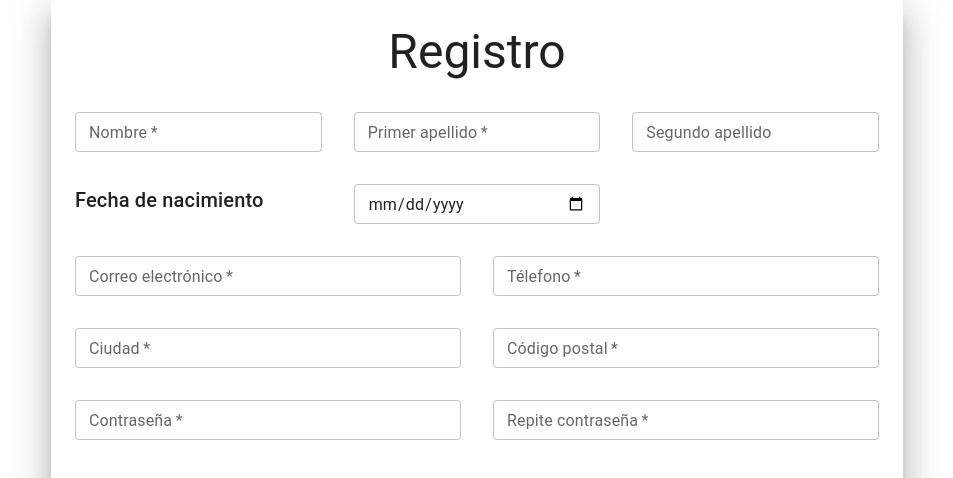
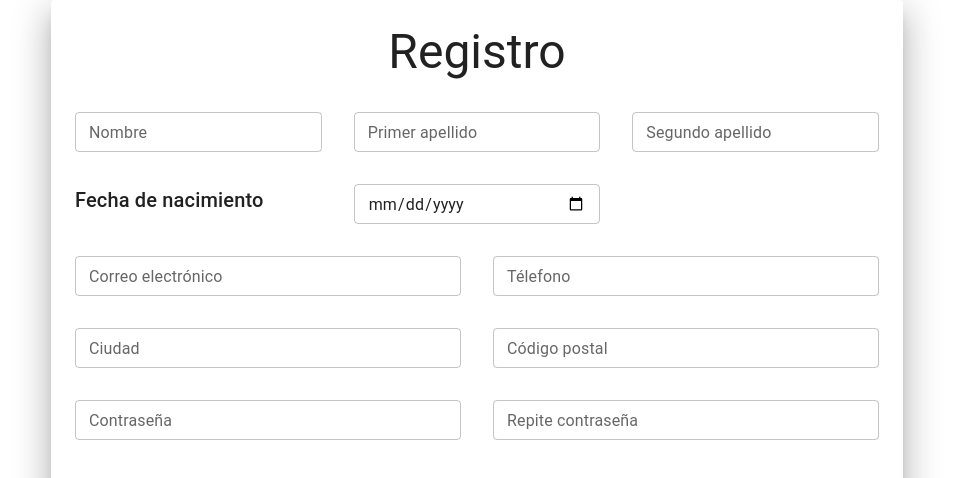
Before and after one commit to TFG-Gestion-de-actividades-de-CISV/ReactFront, a React (Vite) app: page /signup in a window 1280 px wide. Shown: the top 478 px of the page, without its empty margins (163-1116 px from the left). Built offline with nearby package versions, Linux system fonts and the light colour scheme.

Commit message:
llamadas a back funcionan

```diff
--- a/src/Components/SignupForm.jsx
+++ b/src/Components/SignupForm.jsx
@@ -3,15 +3,38 @@ import { useForm } from "react-hook-form";
 import { Link } from "react-router-dom";
 import React, { useState } from "react";
 
-const LoginForm = () => {
+const RegisterForm = () => {
   const {
     register,
     formState: { errors },
     handleSubmit,
   } = useForm();
 
+  const url = "http://localhost:8000/web_user/register/";
   function onSubmit(data) {
-    console.log(data);
+    const profileData = {
+      name: data.name,
+      surname: data.surname,
+      second_surname: data.second_surname,
+      city: data.city,
+      postal_code: data.postal_code,
+      phone: data.phone,
+      birthdate: data.birthdate,
+    };
+
+    const userData = {
+      email: data.email,
+      password: data.password,
+      profile: profileData,
+    };
+
+    fetch(url, {
+      method: "POST",
+      headers: {
+        "Content-Type": "application/json",
+      },
+      body: JSON.stringify(userData),
+    });
   }
   const [alergias, setAlergias] = useState(false);
   const [familiares, setFamiliares] = useState(false);
@@ -36,19 +59,19 @@ const LoginForm = () => {
           <Grid item xs={12} md={4}>
             <TextField
               label="Nombre"
-              required
               size="small"
               type="text"
               fullWidth
+              {...register("name")}
             />
           </Grid>
           <Grid item xs={12} md={4}>
             <TextField
               label="Primer apellido"
-              required
               size="small"
               type="text"
               fullWidth
+              {...register("surname")}
             />
           </Grid>
           <Grid item xs={12} md={4}>
@@ -57,69 +80,74 @@ const LoginForm = () => {
               size="small"
               type="text"
               fullWidth
+              {...register("second_surname")}
             />
           </Grid>
           <Grid item xs={12} md={4}>
             <Typography variant="h6">Fecha de nacimiento</Typography>
           </Grid>
           <Grid item xs={12} md={4}>
-            <TextField required size="small" type="date" fullWidth />
+            <TextField
+              size="small"
+              type="date"
+              fullWidth
+              {...register("birthdate")}
+            />
           </Grid>
           <Grid item xs={12} md={6}>
             <TextField
               label="Correo electrónico"
-              required
               size="small"
               type="text"
               fullWidth
+              {...register("email")}
             />
           </Grid>
           <Grid item xs={12} md={6}>
             <TextField
               label="Télefono"
-              required
               size="small"
               type="text"
               fullWidth
+              {...register("phone")}
             />
           </Grid>
 
           <Grid item xs={12} md={6}>
             <TextField
               label="Ciudad"
-              required
               size="small"
               type="text"
               fullWidth
+              {...register("city")}
             />
           </Grid>
 
           <Grid item xs={12} md={6}>
             <TextField
               label="Código postal"
-              required
               size="small"
               type="text"
               fullWidth
+              {...register("postal_code")}
             />
           </Grid>
 
           <Grid item xs={12} md={6}>
             <TextField
               label="Contraseña"
-              required
               size="small"
-              type="text"
+              type="password"
               fullWidth
+              {...register("password")}
             />
           </Grid>
 
           <Grid item xs={12} md={6}>
             <TextField
               label="Repite contraseña"
-              required
               size="small"
-              type="text"
+              type="password"
               fullWidth
             />
           </Grid>
@@ -170,7 +198,6 @@ const LoginForm = () => {
             {familiares && (
               <TextField
                 label="Correo electrónico del familiar"
-                required
                 size="small"
                 type="text"
                 fullWidth
@@ -199,4 +226,4 @@ const LoginForm = () => {
   );
 };
 
-export default LoginForm;
+export default RegisterForm;
```
